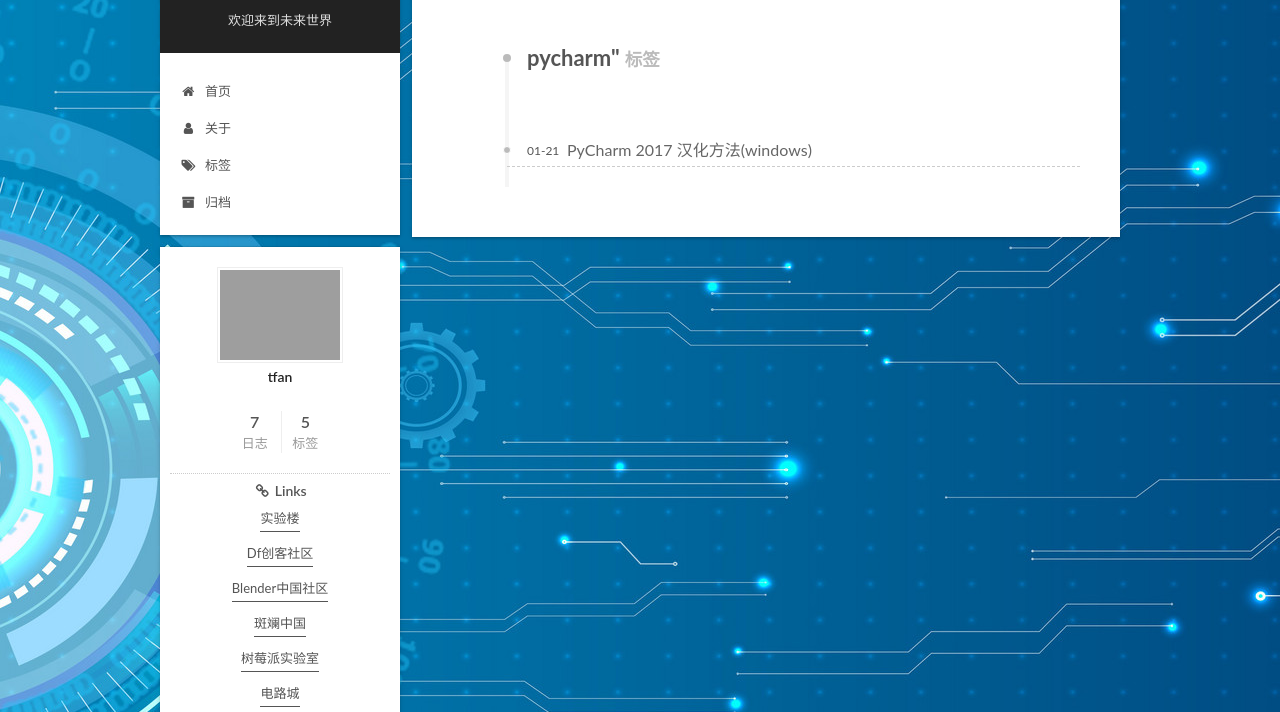
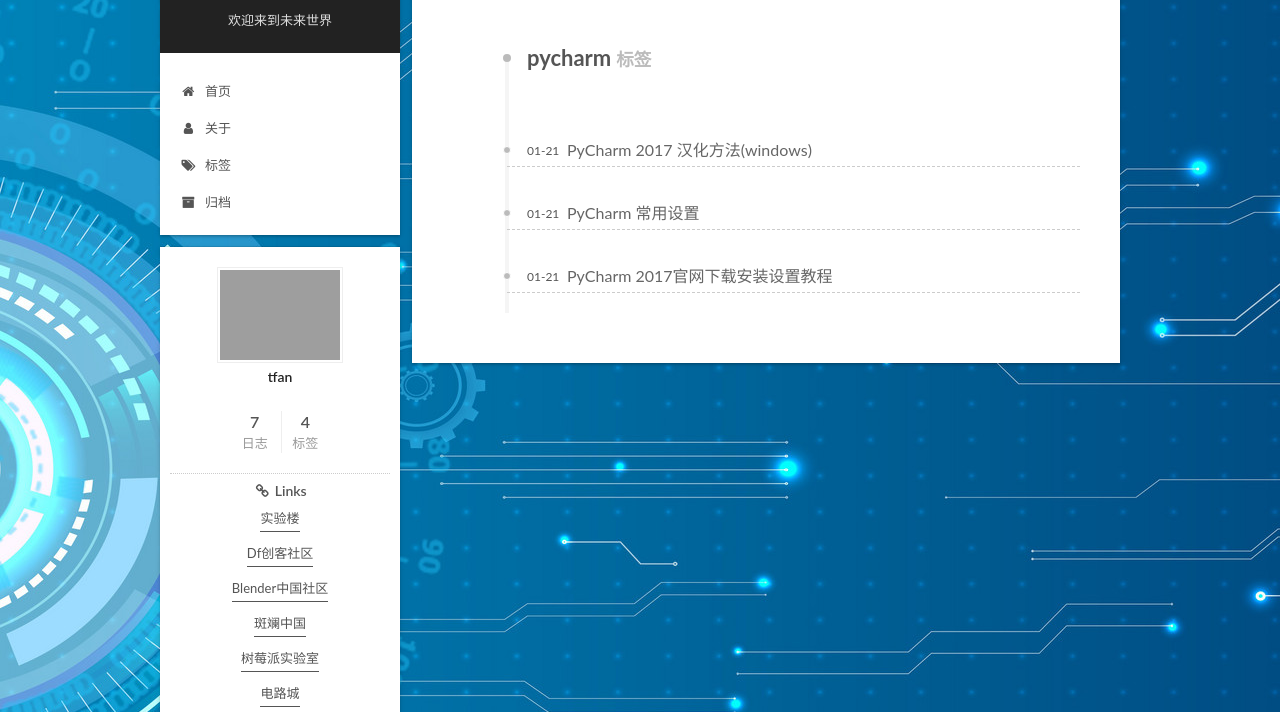
Before and after one commit to yqsztfan/yqsztfan.github.io, a plain HTML site: page tags/pycharm/index.html in a window 1280 px wide. Shown: the part 62-774 px from the top of the page. Drawn offline with Linux system fonts and the light colour scheme; grey boxes are pictures that could not be loaded.

Commit message:
更新博客。

```diff
--- a/2018/01/21/PyCharm常用设置/index.html
+++ b/2018/01/21/PyCharm常用设置/index.html
@@ -88,7 +88,7 @@
 点击 Editor">
 <meta property="og:type" content="article">
 <meta property="og:title" content="PyCharm 常用设置">
-<meta property="og:url" content="yqsztfan.github.io/2018/01/21/PyCharm常用设置/index.html">
+<meta property="og:url" content="yqsztfan.github.io/2018/01/21/Pycharm常用设置/index.html">
 <meta property="og:site_name" content="乐清三中技术爱好者社">
 <meta property="og:description" content="点击菜单 File =&amp;gt; Settings，打开 PyCharm 设置对话框
 点击 Appearance &amp;amp; Behavior =&amp;gt; Appearance，设置 IDE 主题 （Theme），推荐 Darcula
@@ -101,7 +101,7 @@
 <meta property="og:image" content="https://s1.ax1x.com/2018/01/21/pWKmJe.png">
 <meta property="og:image" content="https://s1.ax1x.com/2018/01/21/pWKuzd.png">
 <meta property="og:image" content="https://s1.ax1x.com/2018/01/21/pWKeiD.png">
-<meta property="og:updated_time" content="2018-01-21T02:25:48.000Z">
+<meta property="og:updated_time" content="2018-01-23T04:22:40.545Z">
 <meta name="twitter:card" content="summary">
 <meta name="twitter:title" content="PyCharm 常用设置">
 <meta name="twitter:description" content="点击菜单 File =&amp;gt; Settings，打开 PyCharm 设置对话框
@@ -141,7 +141,7 @@
 
 
 
-  <link rel="canonical" href="yqsztfan.github.io/2018/01/21/PyCharm常用设置/"/>
+  <link rel="canonical" href="yqsztfan.github.io/2018/01/21/Pycharm常用设置/"/>
 
 
 
@@ -274,7 +274,7 @@
 
 
   <div class="post-block">
-    <link itemprop="mainEntityOfPage" href="yqsztfan.github.io/2018/01/21/PyCharm常用设置/">
+    <link itemprop="mainEntityOfPage" href="yqsztfan.github.io/2018/01/21/Pycharm常用设置/">
 
     <span hidden itemprop="author" itemscope itemtype="http://schema.org/Person">
       <meta itemprop="name" content="tfan">
@@ -509,7 +509,7 @@
 
               <div class="site-state-item site-state-tags">
                 <a href="/tags/index.html">
-                  <span class="site-state-item-count">5</span>
+                  <span class="site-state-item-count">4</span>
                   <span class="site-state-item-name">标签</span>
                 </a>
               </div>
--- a/css/main.css
+++ b/css/main.css
@@ -1823,7 +1823,7 @@ pre .javascript .function {
   width: 4px;
   height: 4px;
   border-radius: 50%;
-  background: #370a47;
+  background: #de3db8;
 }
 .links-of-blogroll {
   font-size: 13px;
--- a/tags/pycharm/index.html
+++ b/tags/pycharm/index.html
@@ -120,7 +120,7 @@
 
 
 
-  <title>标签: pycharm" | 乐清三中技术爱好者社</title>
+  <title>标签: pycharm | 乐清三中技术爱好者社</title>
 
 
 
@@ -240,7 +240,7 @@
 
     <div id="posts" class="posts-collapse">
       <div class="collection-title">
-        <h1>pycharm"<small>标签</small>
+        <h1>pycharm<small>标签</small>
         </h1>
       </div>
 
@@ -263,6 +263,62 @@
       <div class="post-meta">
         <time class="post-time" itemprop="dateCreated"
               datetime="2018-01-21T10:42:24+08:00"
+              content="2018-01-21" >
+          01-21
+        </time>
+      </div>
+
+    </header>
+  </article>
+
+
+
+
+
+  <article class="post post-type-normal" itemscope itemtype="http://schema.org/Article">
+    <header class="post-header">
+
+      <h2 class="post-title">
+
+            <a class="post-title-link" href="/2018/01/21/Pycharm常用设置/" itemprop="url">
+
+                <span itemprop="name">PyCharm 常用设置</span>
+
+            </a>
+
+      </h2>
+
+      <div class="post-meta">
+        <time class="post-time" itemprop="dateCreated"
+              datetime="2018-01-21T10:12:43+08:00"
+              content="2018-01-21" >
+          01-21
+        </time>
+      </div>
+
+    </header>
+  </article>
+
+
+
+
+
+  <article class="post post-type-normal" itemscope itemtype="http://schema.org/Article">
+    <header class="post-header">
+
+      <h2 class="post-title">
+
+            <a class="post-title-link" href="/2018/01/21/Pycharm安装/" itemprop="url">
+
+                <span itemprop="name">PyCharm 2017官网下载安装设置教程</span>
+
+            </a>
+
+      </h2>
+
+      <div class="post-meta">
+        <time class="post-time" itemprop="dateCreated"
+              datetime="2018-01-21T09:13:18+08:00"
               content="2018-01-21" >
           01-21
         </time>
@@ -341,7 +397,7 @@
 
               <div class="site-state-item site-state-tags">
                 <a href="/tags/index.html">
-                  <span class="site-state-item-count">5</span>
+                  <span class="site-state-item-count">4</span>
                   <span class="site-state-item-name">标签</span>
                 </a>
               </div>
```
Also changed, not shown: 2018/01/06/安装虚拟机/index.html (+1 -1 lines), 2018/01/07/油猴脚本/index.html (+1 -1 lines), 2018/01/20/Python 3.5.2官网下载安装测试入门教程 (windows)/index.html (+1 -1 lines), 2018/01/20/Python pip下载速度慢Windows设置国内源，用阿里云国内镜像加速/index.html (+1 -1 lines), 2018/01/21/Pycharm安装/index.html (+2 -2 lines), 2018/01/21/pycharm汉化/index.html (+5 -5 lines), about/index.html (+1 -1 lines), archives/2018/01/index.html (+2 -2 lines), archives/2018/index.html (+2 -2 lines), archives/index.html (+2 -2 lines), index.html (+4 -4 lines), tags/index.html (+3 -3 lines), tags/python/index.html (+2 -2 lines), tags/工具/index.html (+1 -1 lines), 1 more files.
